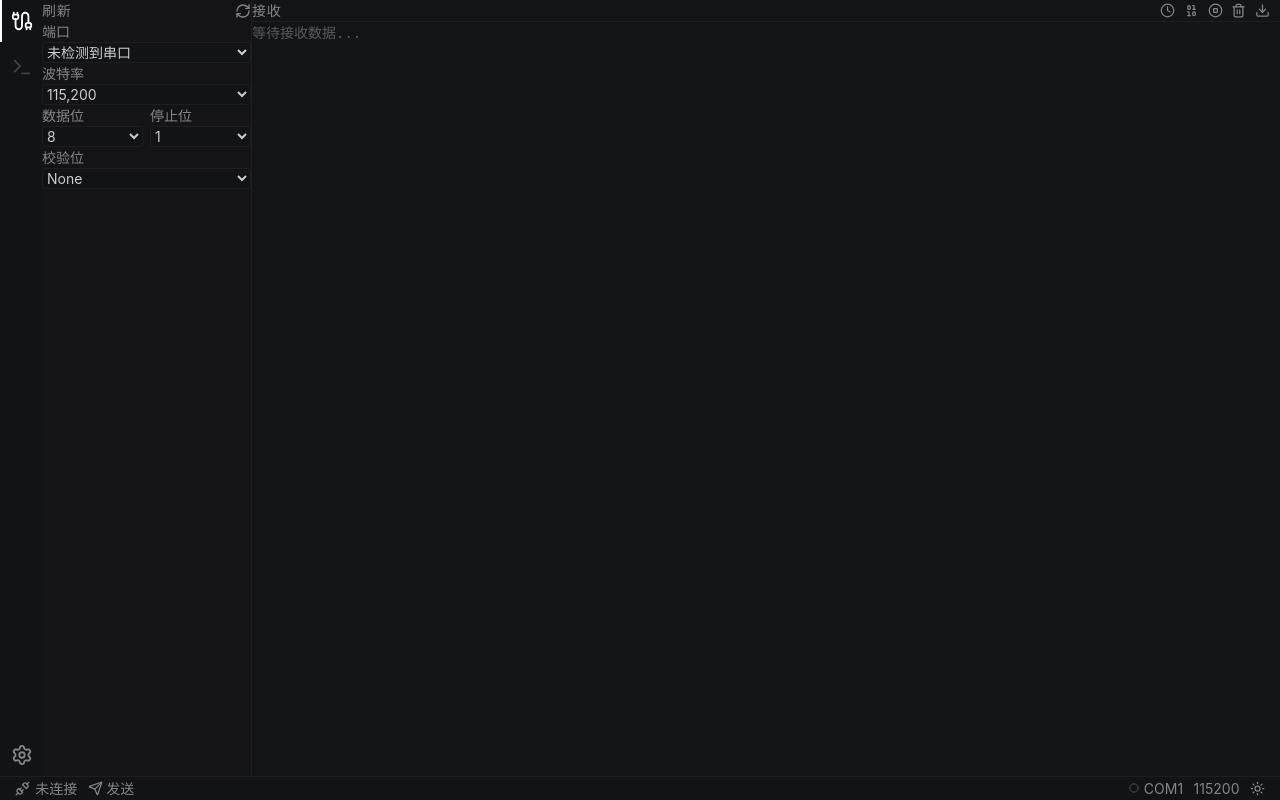
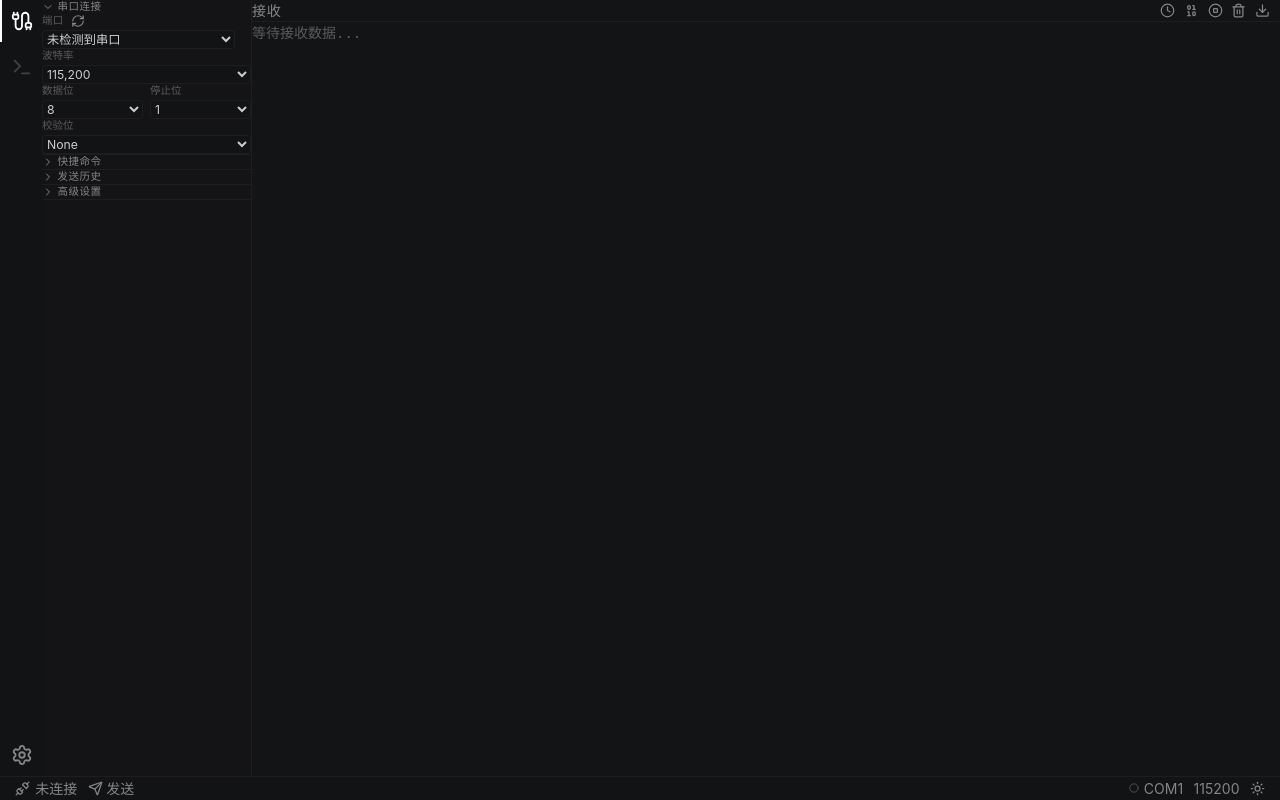
Before and after one commit to bit-dots/NovaTerm, a React (Vite) app: page / in a window 1280 px wide. Built offline with nearby package versions, Linux system fonts and the light colour scheme.

Commit message:
🦄 refactor(ui): 重构sidebar

```diff
--- a/src/components/Sidebar.tsx
+++ b/src/components/Sidebar.tsx
@@ -5,6 +5,7 @@ import { useTranslation } from "react-i18next";
 import type { TabId } from "./ActivityBar";
 import type { PortInfo, SerialConfig } from "../types";
 import { BAUD_RATES, DATA_BITS_OPTIONS, STOP_BITS_OPTIONS, PARITY_OPTIONS } from "../types";
+import CollapsibleSection from "./common/CollapsibleSection";
 
 interface SidebarProps {
   activeTab: TabId;
@@ -67,26 +68,22 @@ export default function Sidebar({ activeTab, config, onConfigChange }: SidebarPr
 
   return (
     <div className="flex w-60 flex-col border-r border-border bg-panel-alt">
-      <div className="flex items-center justify-between px-4 py-2">
-        <span className="text-base font-semibold uppercase tracking-wider text-text-secondary">
-          {t("serial.refresh")}
+      <CollapsibleSection title={t("sidebar.connection")}>
+        <div className="flex items-center gap-2 px-2 py-1">
+          <span className="text-xs uppercase tracking-wide text-text-muted">
+            {t("serial.port")}
           </span>
           <button
             onClick={loadPorts}
             disabled={loading}
-          className="rounded p-1 text-text-secondary hover:bg-border hover:text-text-primary disabled:opacity-50"
+            className="ml-auto rounded p-0.5 text-text-secondary hover:bg-border hover:text-text-primary disabled:opacity-50"
             title={t("serial.refresh")}
           >
-          <RefreshCw size={16} className={loading ? "animate-spin" : ""} />
+            <RefreshCw size={14} className={loading ? "animate-spin" : ""} />
           </button>
         </div>
-
-      <div className="px-4 py-2">
-        <label className="mb-1 block text-base font-medium text-text-secondary">
-          {t("serial.port")}
-        </label>
         <select
-          className="w-full rounded border border-border bg-panel px-2 py-1.5 text-base text-text-primary focus:border-accent focus:outline-none"
+          className="mx-2 mb-2 w-[calc(100%-16px)] rounded border border-border bg-panel px-2 py-1.5 text-sm text-text-primary focus:border-accent focus:outline-none"
           value={config.port_name}
           onChange={(e) => updateConfig({ port_name: e.target.value })}
         >
@@ -101,14 +98,11 @@ export default function Sidebar({ activeTab, config, onConfigChange }: SidebarPr
             ))
           )}
         </select>
-      </div>
 
-      <div className="px-4 py-2">
-        <label className="mb-1 block text-base font-medium text-text-secondary">
-          {t("serial.baud_rate")}
-        </label>
+        <div className="px-2 pb-2">
+          <label className="mb-1 block text-xs text-text-muted">{t("serial.baud_rate")}</label>
           <select
-          className="w-full rounded border border-border bg-panel px-2 py-1.5 text-base text-text-primary focus:border-accent focus:outline-none"
+            className="w-full rounded border border-border bg-panel px-2 py-1.5 text-sm text-text-primary focus:border-accent focus:outline-none"
             value={config.baud_rate}
             onChange={(e) => updateConfig({ baud_rate: Number(e.target.value) })}
           >
@@ -120,13 +114,11 @@ export default function Sidebar({ activeTab, config, onConfigChange }: SidebarPr
           </select>
         </div>
 
-      <div className="grid grid-cols-2 gap-2 px-4 py-2">
+        <div className="grid grid-cols-2 gap-2 px-2 pb-2">
           <div>
-          <label className="mb-1 block text-base font-medium text-text-secondary">
-            {t("serial.data_bits")}
-          </label>
+            <label className="mb-1 block text-xs text-text-muted">{t("serial.data_bits")}</label>
             <select
-            className="w-full rounded border border-border bg-panel px-2 py-1.5 text-base text-text-primary focus:border-accent focus:outline-none"
+              className="w-full rounded border border-border bg-panel px-2 py-1.5 text-sm text-text-primary focus:border-accent focus:outline-none"
               value={config.data_bits}
               onChange={(e) =>
                 updateConfig({
@@ -143,11 +135,9 @@ export default function Sidebar({ activeTab, config, onConfigChange }: SidebarPr
           </div>
 
           <div>
-          <label className="mb-1 block text-base font-medium text-text-secondary">
-            {t("serial.stop_bits")}
-          </label>
+            <label className="mb-1 block text-xs text-text-muted">{t("serial.stop_bits")}</label>
             <select
-            className="w-full rounded border border-border bg-panel px-2 py-1.5 text-base text-text-primary focus:border-accent focus:outline-none"
+              className="w-full rounded border border-border bg-panel px-2 py-1.5 text-sm text-text-primary focus:border-accent focus:outline-none"
               value={config.stop_bits}
               onChange={(e) =>
                 updateConfig({
@@ -164,12 +154,10 @@ export default function Sidebar({ activeTab, config, onConfigChange }: SidebarPr
           </div>
         </div>
 
-      <div className="px-4 py-2">
-        <label className="mb-1 block text-base font-medium text-text-secondary">
-          {t("serial.parity")}
-        </label>
+        <div className="px-2 pb-2">
+          <label className="mb-1 block text-xs text-text-muted">{t("serial.parity")}</label>
           <select
-          className="w-full rounded border border-border bg-panel px-2 py-1.5 text-base text-text-primary focus:border-accent focus:outline-none"
+            className="w-full rounded border border-border bg-panel px-2 py-1.5 text-sm text-text-primary focus:border-accent focus:outline-none"
             value={config.parity}
             onChange={(e) => updateConfig({ parity: e.target.value as SerialConfig["parity"] })}
           >
@@ -180,6 +168,32 @@ export default function Sidebar({ activeTab, config, onConfigChange }: SidebarPr
             ))}
           </select>
         </div>
+      </CollapsibleSection>
+
+      <CollapsibleSection title={t("sidebar.macros")} defaultOpen={false}>
+        <div className="px-2 py-3 text-sm text-text-muted">{t("macro.empty")}</div>
+      </CollapsibleSection>
+
+      <CollapsibleSection title={t("sidebar.history")} defaultOpen={false}>
+        <div className="px-2 py-3 text-sm text-text-muted">{t("send.history")}</div>
+      </CollapsibleSection>
+
+      <CollapsibleSection title={t("sidebar.advanced")} defaultOpen={false}>
+        <div className="space-y-2 px-2 py-1">
+          <div className="flex items-center justify-between">
+            <span className="text-sm text-text-secondary">{t("serial.flow_control")}</span>
+            <span className="text-sm text-text-muted">None</span>
+          </div>
+          <div className="flex items-center justify-between">
+            <span className="text-sm text-text-secondary">{t("serial.dtr")}</span>
+            <span className="text-sm text-text-muted">—</span>
+          </div>
+          <div className="flex items-center justify-between">
+            <span className="text-sm text-text-secondary">{t("serial.rts")}</span>
+            <span className="text-sm text-text-muted">—</span>
+          </div>
+        </div>
+      </CollapsibleSection>
     </div>
   );
 }
--- /dev/null
+++ b/src/components/common/CollapsibleSection.tsx
@@ -0,0 +1,32 @@
+import { useState } from "react";
+import { ChevronDown } from "lucide-react";
+
+interface CollapsibleSectionProps {
+  title: string;
+  defaultOpen?: boolean;
+  children: React.ReactNode;
+}
+
+export default function CollapsibleSection({
+  title,
+  defaultOpen = true,
+  children,
+}: CollapsibleSectionProps) {
+  const [open, setOpen] = useState(defaultOpen);
+
+  return (
+    <div className="border-b border-border">
+      <button
+        onClick={() => setOpen(!open)}
+        className="flex w-full items-center gap-1 px-4 py-2 text-left text-xs font-semibold uppercase tracking-wider text-text-secondary hover:text-text-primary"
+      >
+        <ChevronDown
+          size={12}
+          className={`shrink-0 transition-transform ${open ? "" : "-rotate-90"}`}
+        />
+        {title}
+      </button>
+      {open && <div className="px-2 pb-2">{children}</div>}
+    </div>
+  );
+}
--- a/src/i18n/locales/en.json
+++ b/src/i18n/locales/en.json
@@ -5,6 +5,12 @@
   "status": {
     "disconnected": "Disconnected",
     "connected": "Connected"
+  },
+  "sidebar": {
+    "connection": "Connection",
+    "macros": "Macros",
+    "history": "Send History",
+    "advanced": "Advanced"
   },
   "serial": {
     "port": "Port",
--- a/src/i18n/locales/zh.json
+++ b/src/i18n/locales/zh.json
@@ -5,6 +5,12 @@
   "status": {
     "disconnected": "未连接",
     "connected": "已连接"
+  },
+  "sidebar": {
+    "connection": "串口连接",
+    "macros": "快捷命令",
+    "history": "发送历史",
+    "advanced": "高级设置"
   },
   "serial": {
     "port": "端口",
```
Lines whose indentation alone changed are shown as unchanged.
